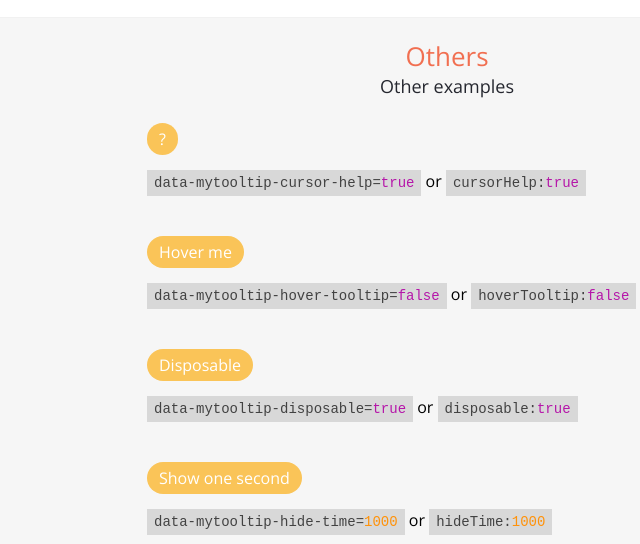
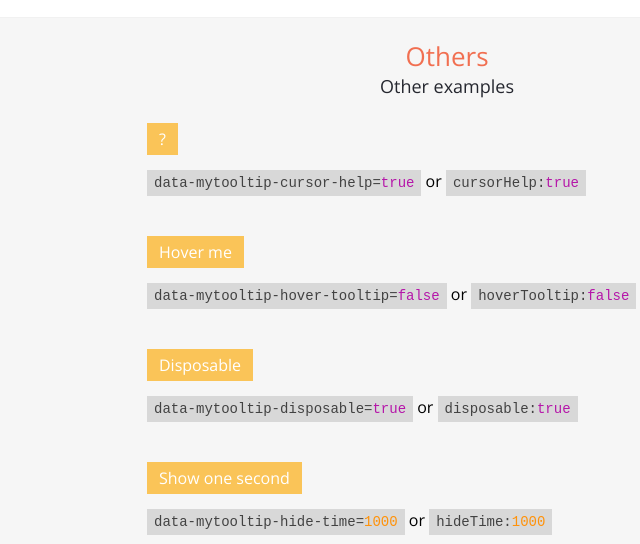
Before and after one commit to maxulyanov/myTooltip, a plain HTML site: page index.html in a window 1280 px wide. Shown: the part 4780-5324 px from the top of the page, 193-833 px from the left. Drawn offline with nearby package versions, Linux system fonts and the light colour scheme.

Commit message:
Demo update 2

```diff
--- a/index.html
+++ b/index.html
@@ -351,7 +351,7 @@
     <div class="content-block-inner">
       <h2 class="content-title">Others</h2>
       <h3 class="content-subtitle">Other examples</h3>
-      <div style="border-radius: 100px" class="js-mytooltip type-inline-block style-block style-block-two"
+      <div class="js-mytooltip type-inline-block style-block style-block-two"
            data-mytooltip-custom-class="align-center"
            data-mytooltip-direction="right" data-mytooltip-cursor-help="true" data-mytooltip-template="Cursor help">?
       </div>
@@ -360,7 +360,7 @@
       <code>cursorHelp:<span class="code-boolean">true</span></code>
       <br>
       <br>
-      <div style="border-radius: 100px" class="js-mytooltip type-inline-block style-block style-block-two"
+      <div class="js-mytooltip type-inline-block style-block style-block-two"
            data-mytooltip-custom-class="align-center" data-mytooltip-hover-tooltip="false"
            data-mytooltip-direction="left" data-mytooltip-template="Try it hover">Hover me
       </div>
@@ -369,7 +369,7 @@
       <code>hoverTooltip:<span class="code-boolean">false</span></code>
       <br>
       <br>
-      <div style="border-radius: 100px" class="js-mytooltip type-inline-block style-block style-block-two"
+      <div class="js-mytooltip type-inline-block style-block style-block-two"
            data-mytooltip-custom-class="align-center"
            data-mytooltip-direction="right" data-mytooltip-disposable="true" data-mytooltip-template="Disposable tip">Disposable
       </div>
@@ -378,7 +378,7 @@
       <code>disposable:<span class="code-boolean">true</span></code>
       <br>
       <br>
-      <div style="border-radius: 100px" class="js-mytooltip type-inline-block style-block style-block-two"
+      <div class="js-mytooltip type-inline-block style-block style-block-two"
            data-mytooltip-custom-class="align-center" data-mytooltip-hide-time="1000"
            data-mytooltip-direction="right" data-mytooltip-template="<strong>Show one second</strong>">Show one second
       </div>
@@ -388,7 +388,7 @@
       <br>
       <br>
       <p class="js-p-title"><span style="    margin: 0 5px 5px 0;
-      display: inline-block;border-radius: 100px" class="style-block style-block-two">Attribute title custom <strong style="font-size: 16px;">&raquo;</strong></span><br>
+      display: inline-block;" class="style-block style-block-two">Attribute title custom <strong style="font-size: 16px;">&raquo;</strong></span><br>
         Banksia menziesii grows primarily in deep sandy soils of the <a href="/wiki/Swan_Coastal_Plain" title="Swan Coastal Plain">Swan Coastal
         Plain</a> and <a href="/wiki/Geraldton_Sandplains" title="Geraldton Sandplains">Geraldton Sandplains</a>,
         extending from <a href="/wiki/Waroona,_Western_Australia" title="Waroona, Western Australia">Waroona</a> in the
```
